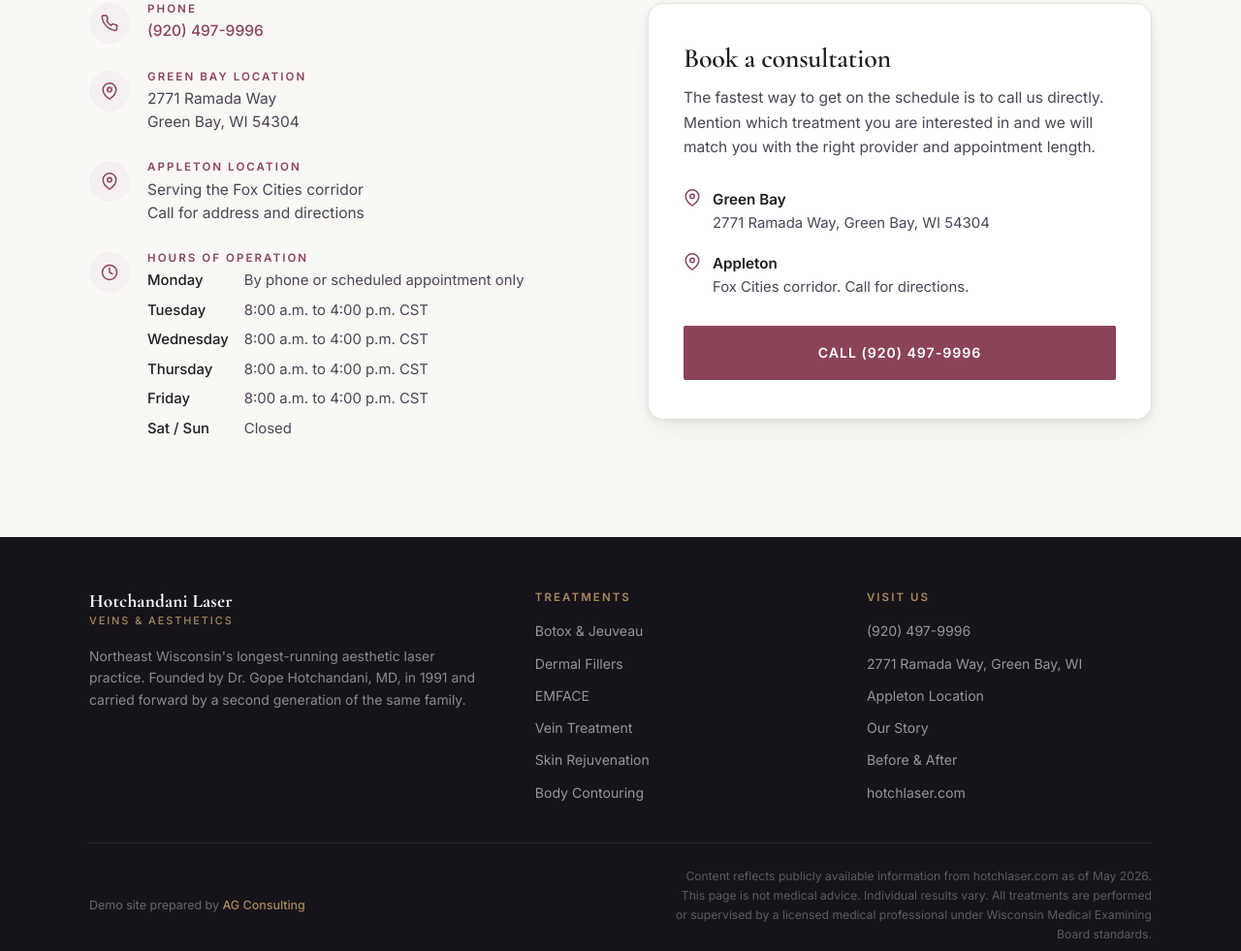
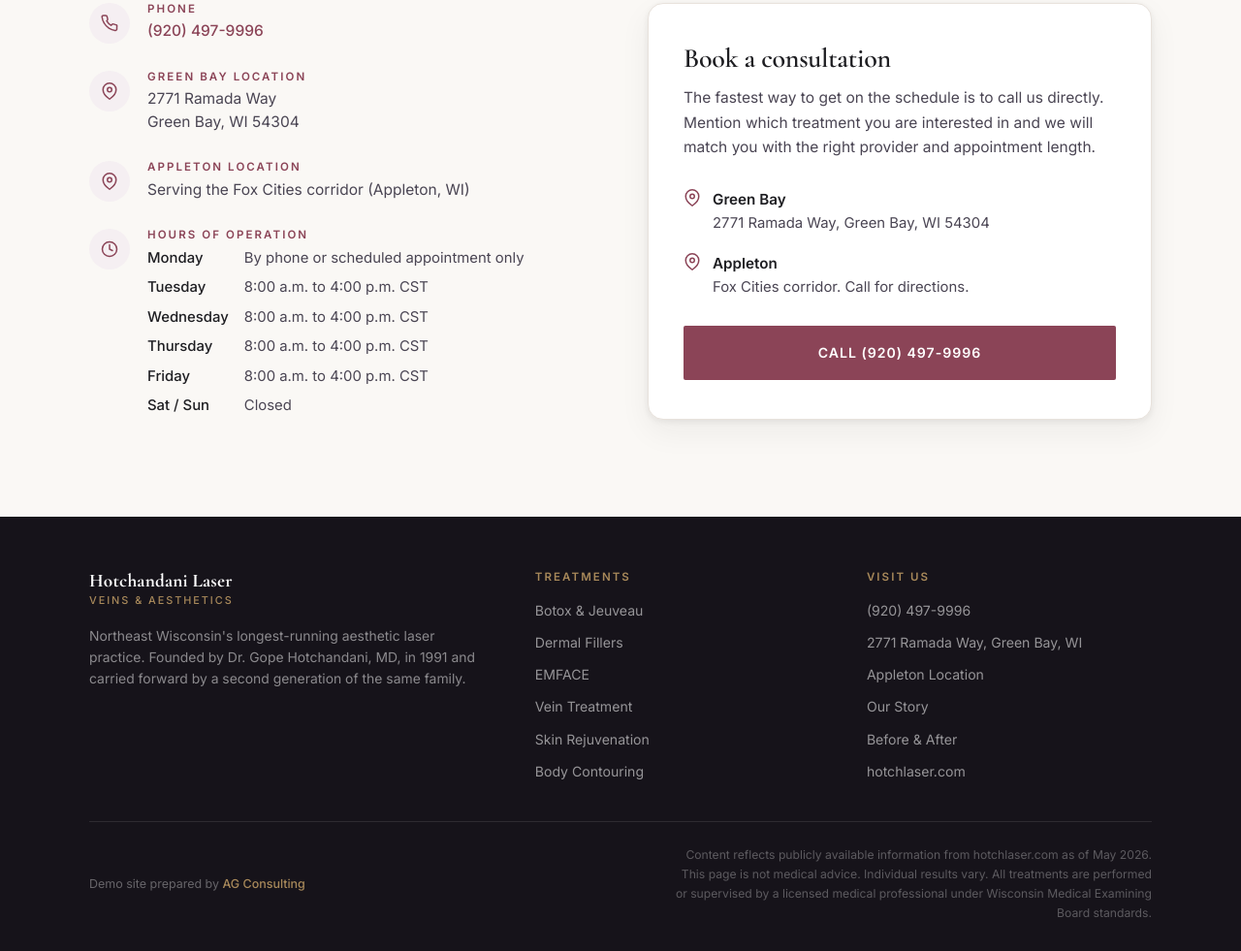
Before and after one commit to andrei170/hotchandani-laser-site, a plain HTML site: page index.html in a window 1280 px wide. Shown: the part 7425-8406 px from the top of the page at 97% size. Drawn offline with nearby package versions, Linux system fonts and the light colour scheme.

Commit message:
Deploy clean demo site

```diff
--- a/index.html
+++ b/index.html
@@ -1784,7 +1784,7 @@
           </div>
           <div class="contact-item-body">
             <h4>Appleton Location</h4>
-            <p>Serving the Fox Cities corridor<br />Call for address and directions</p>
+            <p>Serving the Fox Cities corridor (Appleton, WI)</p>
           </div>
         </div>
 
```
